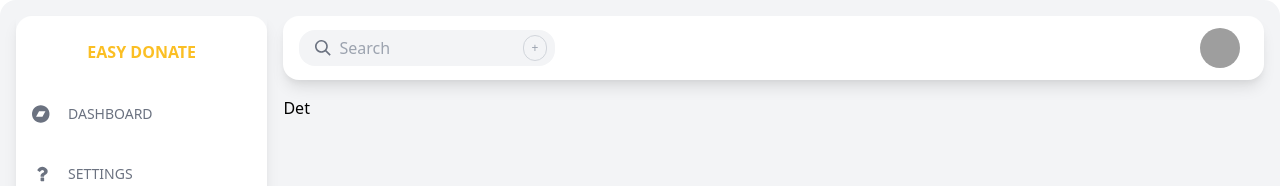
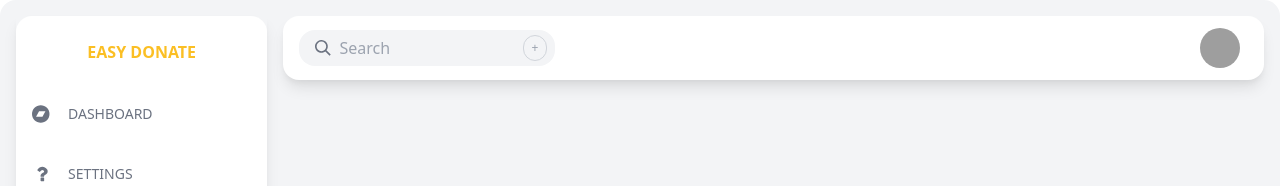
Before and after one commit to Hambre-cero/hackathon-front, a React (Create React App) app: page /dashboard/product/1 in a window 1280 px wide. Shown: the top 186 px of the page. Built offline with nearby package versions, Linux system fonts and the light colour scheme; no server answers; grey boxes are pictures that could not be loaded.

Commit message:
fix: loader ui

```diff
--- a/src/pages/DashBoard/DashBoard.jsx
+++ b/src/pages/DashBoard/DashBoard.jsx
@@ -10,7 +10,7 @@ const DashBoard = ({ children }) => {
         <div className="flex flex-col w-full pl-0 md:p-4 md:space-y-4">
           <Header />
           <div className="h-screen pt-2 pb-24 pl-2 pr-2 overflow-auto md:pt-0 md:pr-0 md:pl-0">
-            <div className="flex flex-col flex-wrap sm:flex-row ">
+            <div className="flex flex-col flex-wrap items-center justify-center h-full sm:flex-row">
               {children}
             </div>
           </div>
```
